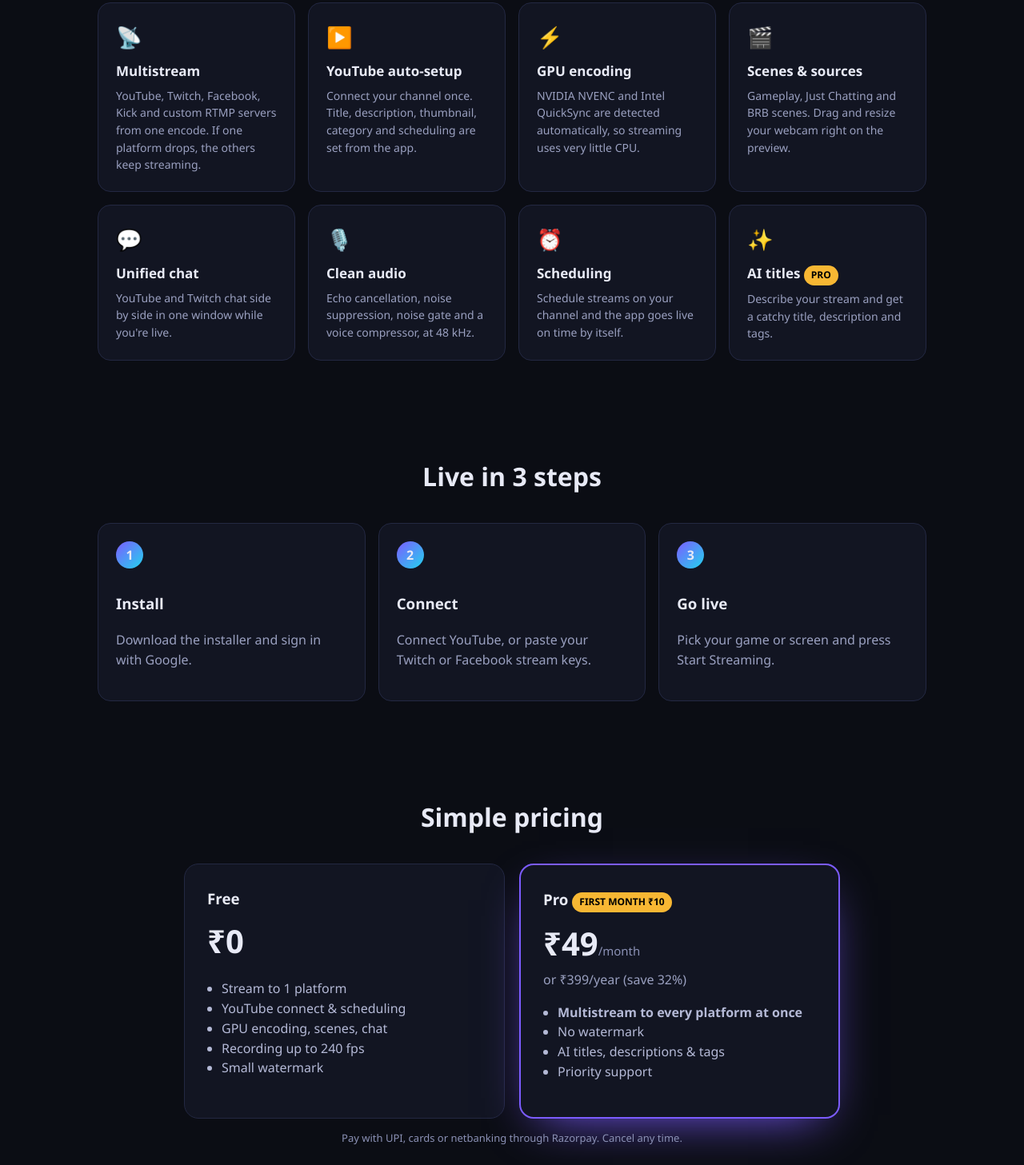
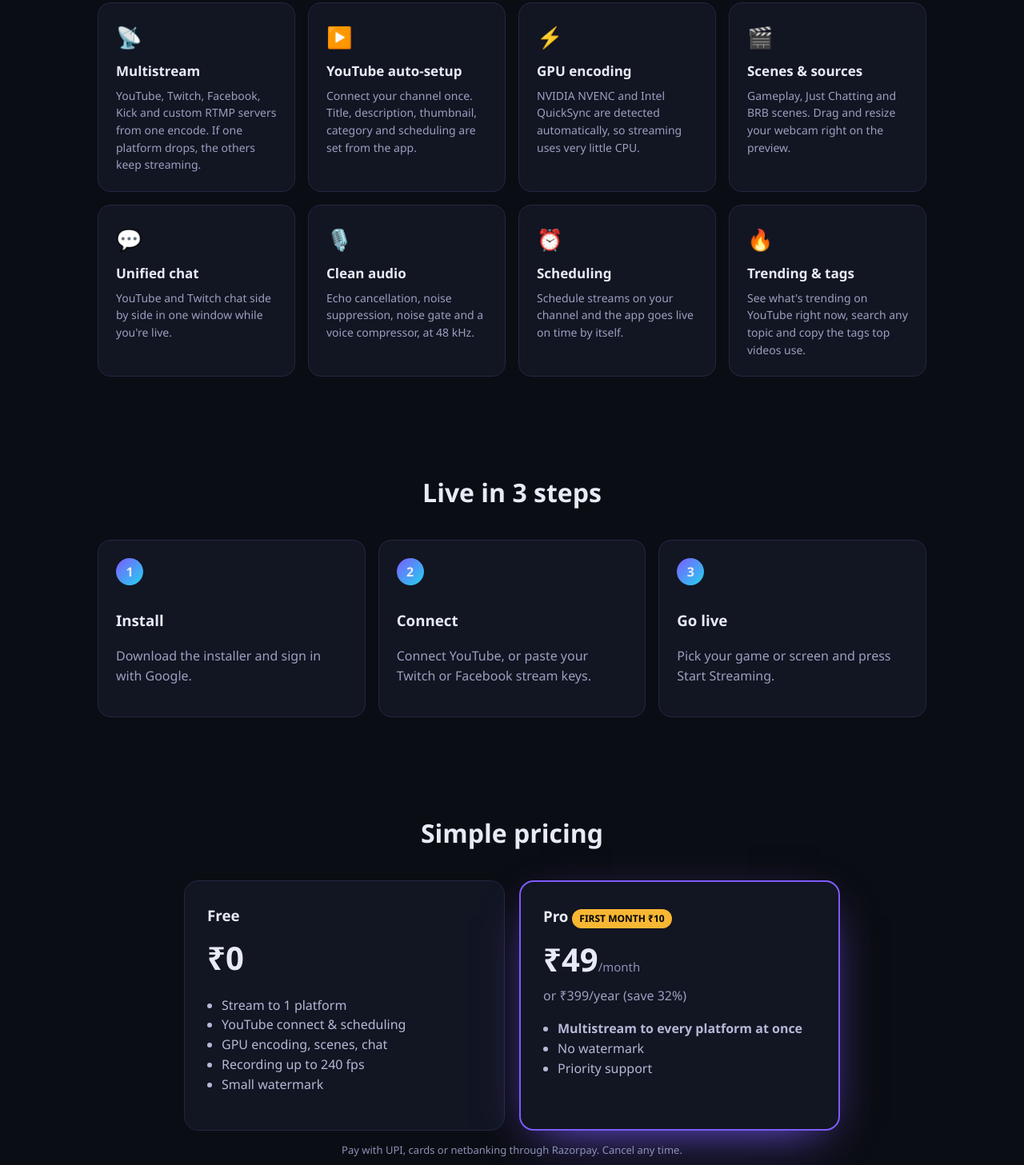
Before and after one commit to Aditya-setup/inl-multistream-releases, a plain HTML site: page index.html in a window 1280 px wide. Shown: the part 783-2240 px from the top of the page at 80% size. Drawn offline with Linux system fonts and the light colour scheme.

Commit message:
Remove AI mention from index.html

```diff
--- a/index.html
+++ b/index.html
@@ -41,7 +41,7 @@ footer{border-top:1px solid #232842;padding:28px 0;color:#8b91b5;font-size:14px;
 <div class="card"><div class="i">💬</div><h3>Unified chat</h3><p>YouTube and Twitch chat side by side in one window while you're live.</p></div>
 <div class="card"><div class="i">🎙️</div><h3>Clean audio</h3><p>Echo cancellation, noise suppression, noise gate and a voice compressor, at 48 kHz.</p></div>
 <div class="card"><div class="i">⏰</div><h3>Scheduling</h3><p>Schedule streams on your channel and the app goes live on time by itself.</p></div>
-<div class="card"><div class="i">✨</div><h3>AI titles <span class="tag">PRO</span></h3><p>Describe your stream and get a catchy title, description and tags.</p></div>
+<div class="card"><div class="i">🔥</div><h3>Trending &amp; tags</h3><p>See what's trending on YouTube right now, search any topic and copy the tags top videos use.</p></div>
 </div></div></section>
 <section><div class="wrap"><h2>Live in 3 steps</h2><div class="steps">
 <div class="step"><h3>Install</h3><p style="color:#9aa0c0">Download the installer and sign in with Google.</p></div>
@@ -50,7 +50,7 @@ footer{border-top:1px solid #232842;padding:28px 0;color:#8b91b5;font-size:14px;
 </div></div></section>
 <section id="pricing"><div class="wrap"><h2>Simple pricing</h2><div class="prices">
 <div class="price"><h3>Free</h3><div class="amt">₹0</div><ul><li>Stream to 1 platform</li><li>YouTube connect &amp; scheduling</li><li>GPU encoding, scenes, chat</li><li>Recording up to 240 fps</li><li>Small watermark</li></ul></div>
-<div class="price pro"><h3>Pro <span class="tag">FIRST MONTH ₹10</span></h3><div class="amt">₹49<small>/month</small></div><div style="color:#9aa0c0;margin-top:-6px">or ₹399/year (save 32%)</div><ul><li><b>Multistream to every platform at once</b></li><li>No watermark</li><li>AI titles, descriptions &amp; tags</li><li>Priority support</li></ul></div>
+<div class="price pro"><h3>Pro <span class="tag">FIRST MONTH ₹10</span></h3><div class="amt">₹49<small>/month</small></div><div style="color:#9aa0c0;margin-top:-6px">or ₹399/year (save 32%)</div><ul><li><b>Multistream to every platform at once</b></li><li>No watermark</li><li>Priority support</li></ul></div>
 </div><p class="note" style="text-align:center">Pay with UPI, cards or netbanking through Razorpay. Cancel any time.</p></div></section>
 <section id="faq"><div class="wrap" style="max-width:760px"><h2>FAQ</h2>
 <details><summary>Windows says "Windows protected your PC"</summary><p>The beta isn't code-signed yet. Click "More info", then "Run anyway". The installer only comes from our official GitHub releases page.</p></details>
```
